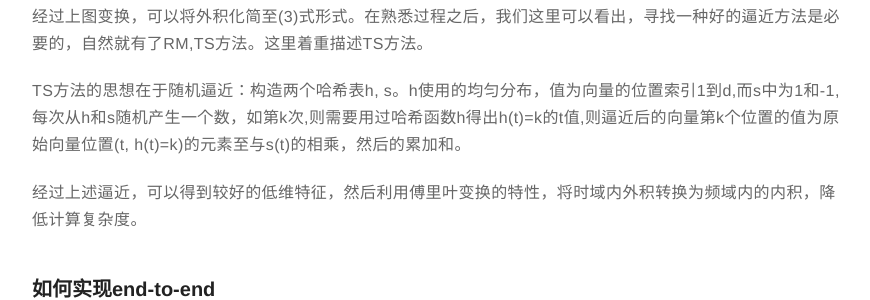
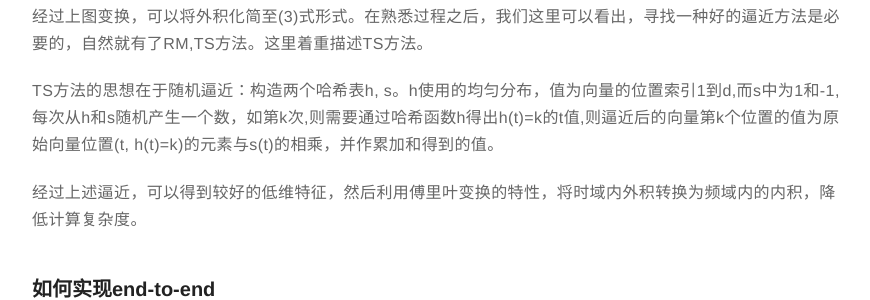
Before and after one commit to sunjieee/saicoco.github.io, a Jekyll site: the page built from _posts/2016-12-28-mcb.md, in a window 1280 px wide and 900 px high, scrolled down 3454 px. Shown: the part 178-478 px from the top of the window, without its empty margins (203-1073 px from the left). Built offline with Jekyll 4.4.1, drawn with Linux system fonts in a browser that asks for light colours; comment, search, counter and statistics services are not loaded.

Commit message:
correct wrong word

```diff
--- a/_posts/2016-12-28-mcb.md
+++ b/_posts/2016-12-28-mcb.md
@@ -56,7 +56,7 @@ description: 多模态特征融合
 
 经过上图变换，可以将外积化简至(3)式形式。在熟悉过程之后，我们这里可以看出，寻找一种好的逼近方法是必要的，自然就有了RM,TS方法。这里着重描述TS方法。
 
-TS方法的思想在于随机逼近：构造两个哈希表h, s。h使用的均匀分布，值为向量的位置索引1到d,而s中为1和-1,每次从h和s随机产生一个数，如第k次,则需要用过哈希函数h得出h(t)=k的t值,则逼近后的向量第k个位置的值为原始向量位置(t, h(t)=k)的元素至与s(t)的相乘，然后的累加和。
+TS方法的思想在于随机逼近：构造两个哈希表h, s。h使用的均匀分布，值为向量的位置索引1到d,而s中为1和-1,每次从h和s随机产生一个数，如第k次,则需要通过哈希函数h得出h(t)=k的t值,则逼近后的向量第k个位置的值为原始向量位置(t, h(t)=k)的元素与s(t)的相乘，并作累加和得到的值。
 
 经过上述逼近，可以得到较好的低维特征，然后利用傅里叶变换的特性，将时域内外积转换为频域内的内积，降低计算复杂度。
 
```
Also changed, not shown: downloads/mcb/mcb_net.png.
